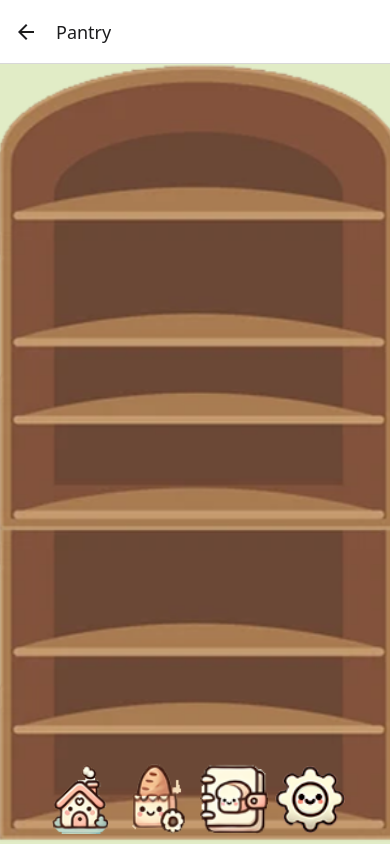
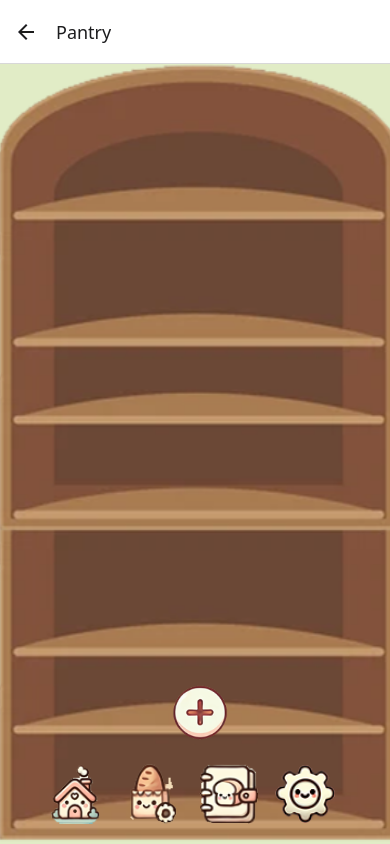
Before and after one commit to Professor-MAD/pantry-quest-front, a React Native app: screen /Pantry in a window 390 px wide. Built offline with nearby package versions, Linux system fonts and the light colour scheme.

Commit message:
add button added

```diff
--- a/components/NavFooter.tsx
+++ b/components/NavFooter.tsx
@@ -63,8 +63,8 @@ const styles = StyleSheet.create({
     marginBottom: 10,
   },
   icon: {
-    width: 70,
-    height: 70,
+    width: 60,
+    height: 60,
     resizeMode: "contain",
   },
   button: {
--- a/screens/PantryScreen.tsx
+++ b/screens/PantryScreen.tsx
@@ -1,5 +1,5 @@
 import React from "react";
-import { View, Text, StyleSheet, Image } from "react-native";
+import { View, Text, StyleSheet, Image, TouchableOpacity } from "react-native";
 import NavFooter from "@/components/NavFooter";
 
 export default function PantryScreen({ navigation }) {
@@ -11,6 +11,12 @@ export default function PantryScreen({ navigation }) {
           style={styles.pantryImage}
         />
       </View>
+      <TouchableOpacity style={styles.addButton}>
+        <Image
+          source={require("../assets/add-button.png")}
+          style={styles.icon}
+        />
+      </TouchableOpacity>
       <View style={styles.navFooter}>
         <NavFooter navigation={navigation} />
       </View>
@@ -25,10 +31,6 @@ const styles = StyleSheet.create({
     backgroundColor: "#e1ecc6",
     width: "100%",
     height: "100%",
-  },
-  title: {
-    fontSize: 24,
-    fontWeight: "bold",
   },
   pantryBackground: {
     flexGrow: 1,
@@ -49,4 +51,17 @@ const styles = StyleSheet.create({
     height: 80,
     zIndex: 10,
   },
+  addButton: {
+    position: "absolute",
+    bottom: 100,
+    alignSelf: "center",
+    width: 70,
+    height: 70,
+    zIndex: 20,
+  },
+  icon: {
+    width: 80,
+    height: 80,
+    resizeMode: "contain",
+  },
 });
```
